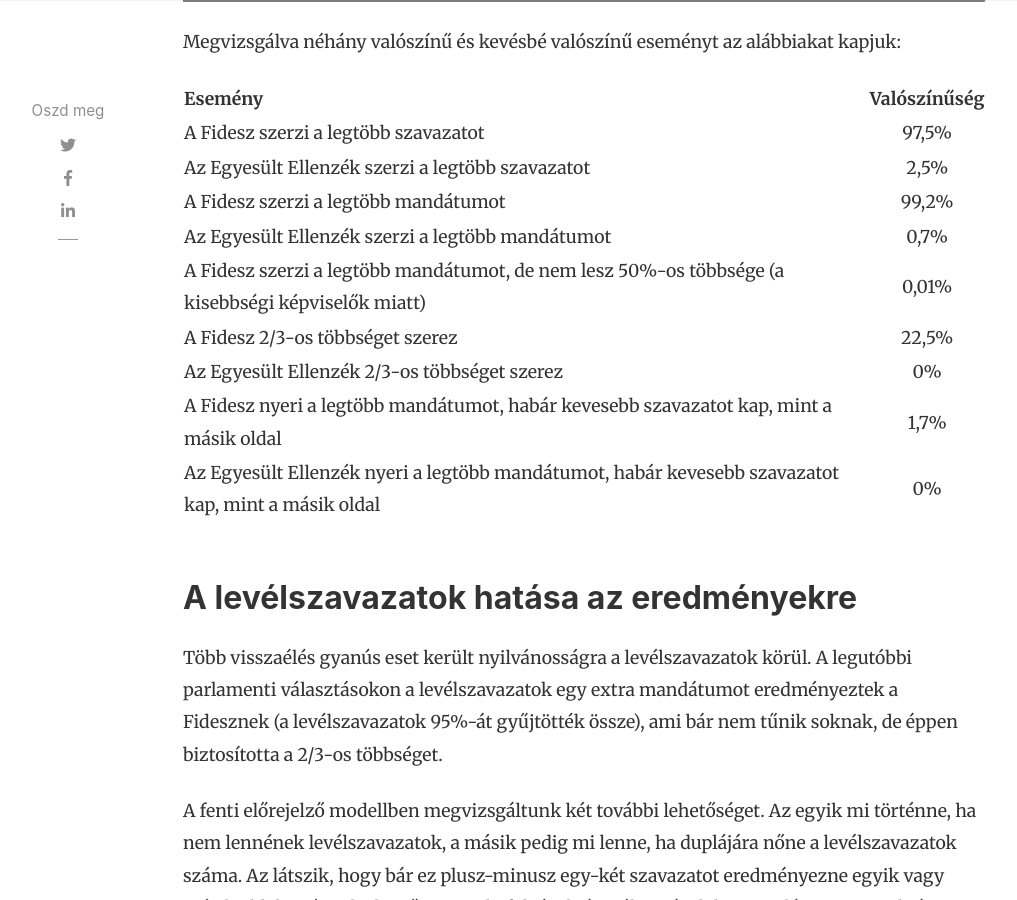
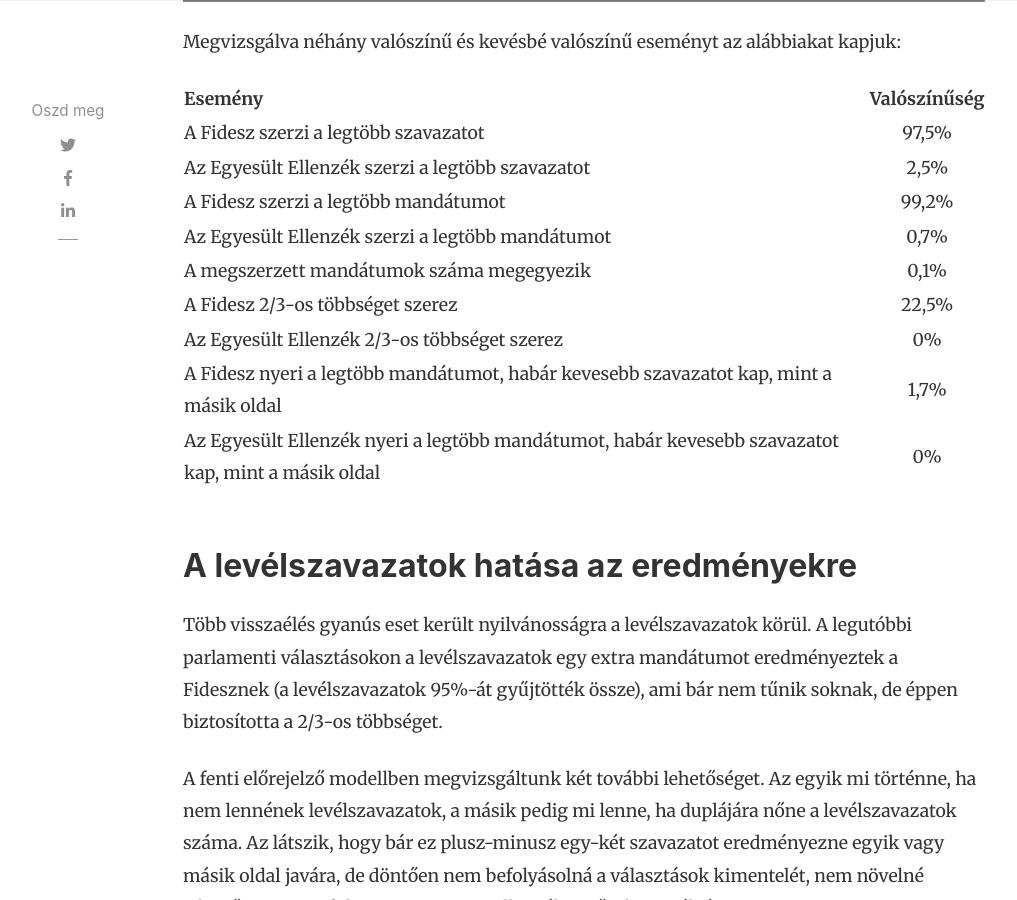
Before and after one commit to vtisza/szazkilencvenkilenc, a Jekyll site: the page built from _posts/2022-04-01-eredmenyek-2022-04-01.md, in a window 1280 px wide and 900 px high, scrolled down 1834 px. Shown: the whole window, without its empty margins (102-1119 px from the left). Built offline with Jekyll 4.4.1, drawn with Linux system fonts in a browser that asks for light colours; nearby versions of some CDN libraries; comment, search, counter and statistics services are not loaded.

Commit message:
fix text

```diff
--- a/_posts/2022-04-01-eredmenyek-2022-04-01.md
+++ b/_posts/2022-04-01-eredmenyek-2022-04-01.md
@@ -30,7 +30,7 @@
 | Az Egyesült Ellenzék szerzi a legtöbb szavazatot     | 2,5%       |
 | A Fidesz szerzi a legtöbb mandátumot   | 99,2%     |
 | Az Egyesült Ellenzék szerzi a legtöbb mandátumot     | 0,7%       |
-| A Fidesz szerzi a legtöbb mandátumot, de nem lesz 50%-os többsége (a kisebbségi képviselők miatt)   | 0,01%     |
+| A megszerzett mandátumok száma megegyezik   | 0,1%     |
 | A Fidesz 2/3-os többséget szerez    | 22,5%       |
 | Az Egyesült Ellenzék 2/3-os többséget szerez   | 0%     |
 | A Fidesz nyeri a legtöbb mandátumot, habár kevesebb szavazatot kap, mint a másik oldal    | 1,7%       |
```
